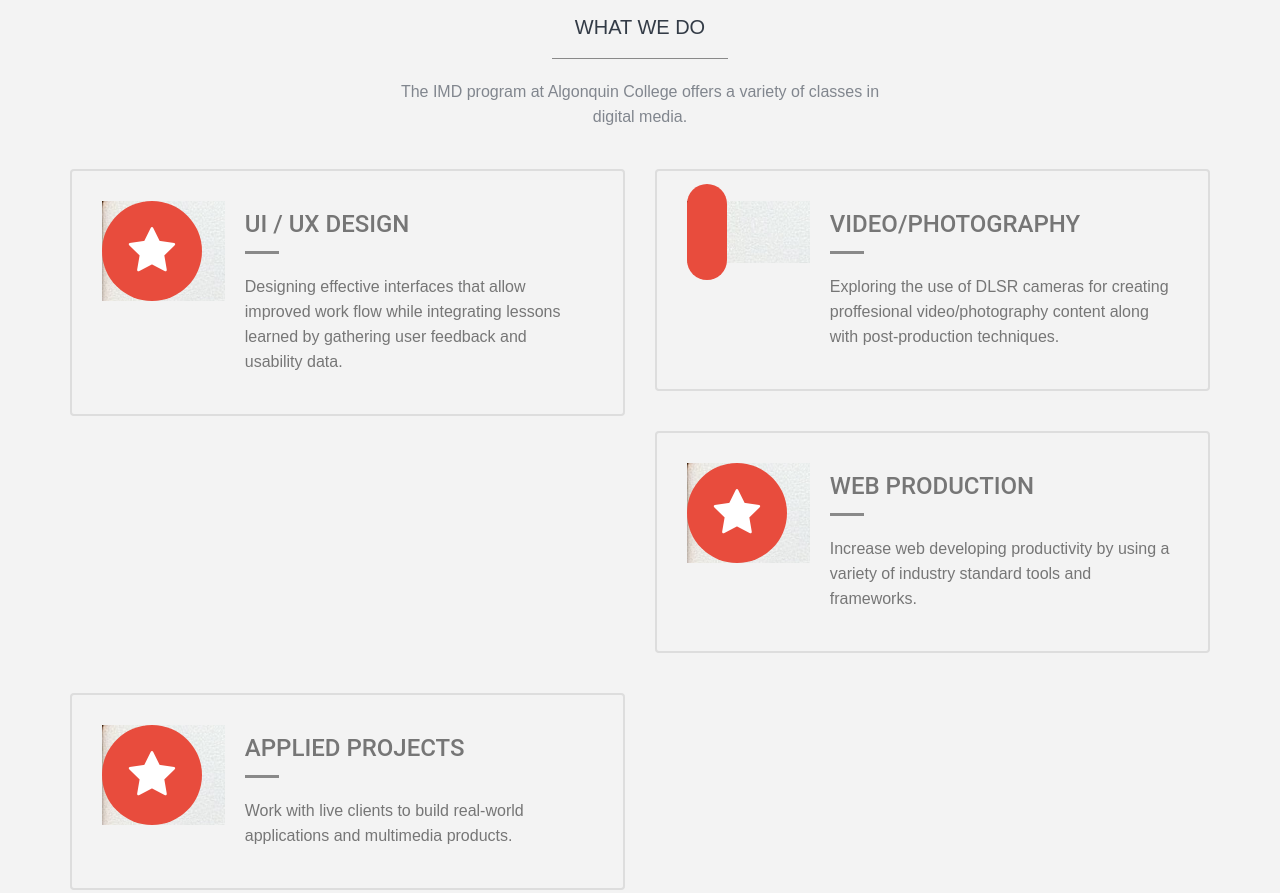
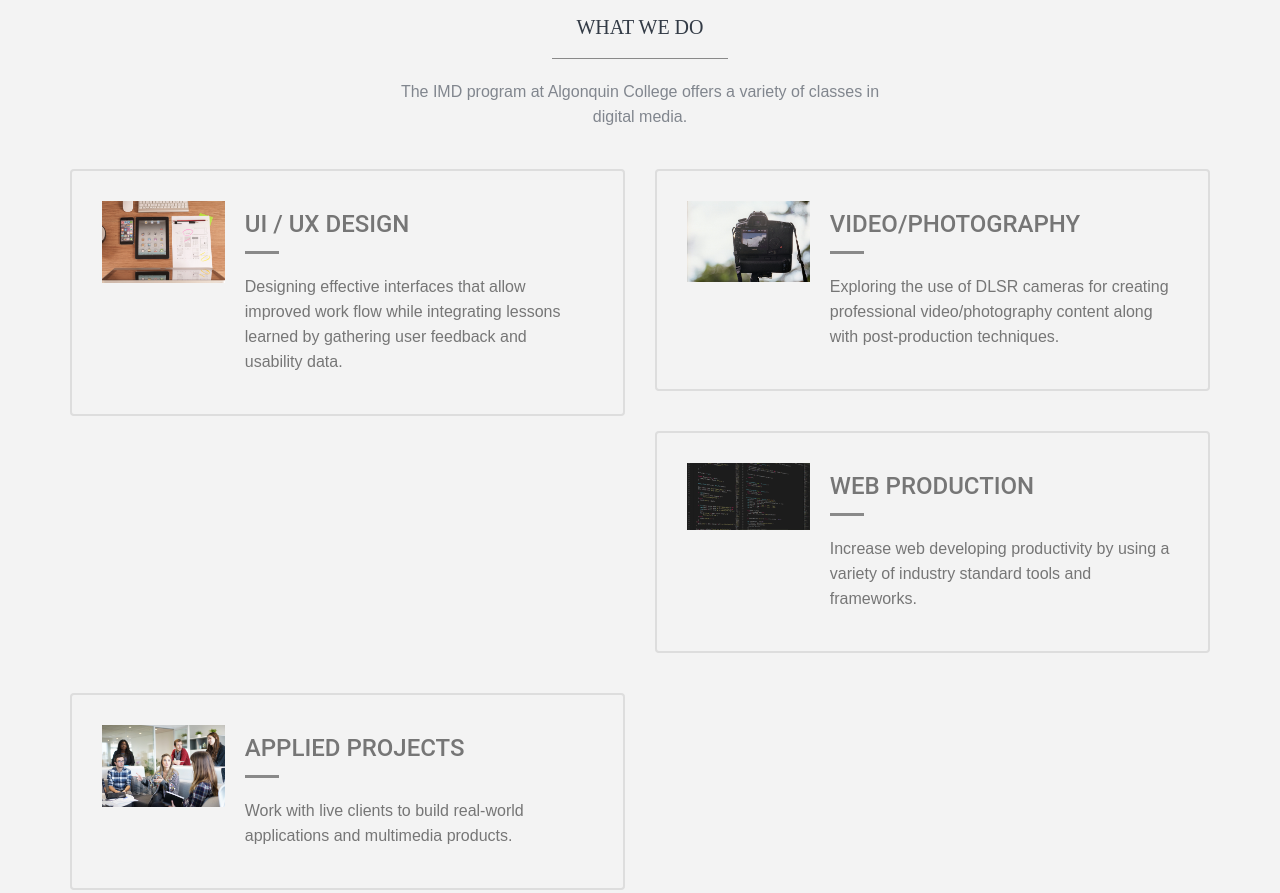
Before and after one commit to MTM6330-F17/talon-final, a plain HTML site: page graxpo-bootstrap/index.html in a window 1280 px wide. Shown: the part 1200-2093 px from the top of the page. Drawn offline with Linux system fonts and the light colour scheme.

Commit message:
Complete css
colors changed and icons changed to images

```diff
--- a/graxpo-bootstrap/css/style.css
+++ b/graxpo-bootstrap/css/style.css
@@ -408,14 +408,14 @@ a:hover{
 
 /* wedo section */
 .head_title h2{
-	font-family: arial;
+	font-family: 'Roboto Mediam';
 	font-size:20px;
 	font-weight:500;
 	color:#333b46;
 }
 .head_title p{
 	color: #81868e;
-    font-family: arial;
+    font-family: 'Arial';
     font-weight: 300;
     max-width: 42%;
     margin: 0 auto;
@@ -424,6 +424,7 @@ a:hover{
 .wedo_content_area{
 	padding-bottom:100px;
     overflow: hidden;
+		font-family: arial;
 }
 .single_wedo{
 	margin-top:40px;
@@ -431,39 +432,43 @@ a:hover{
 	padding:30px;
 	border-radius:4px;
 	transition:.6s;
+	font-family: arial;
 }
 .single_wedo:hover{
-	background:#e84c3d;
+	background: #56b949 ;
 	color:#fff;
+	font-family: arial;
 }
 
-.videography {
-	background-image: url("../images/videography.jpg");
+.video {
+	margin-top: 30px;
+	margin: 0 auto;
 }
+
 .single_wedo:hover .single_left_icon i{
-	background-image: url("../images/videography.jpg");
 	background: #ffffff;
 	color:#e84c3d;
+	font-family: arial;
 }
 .single_wedo:hover .single_right_text h4{
 	color:#fff;
 }
 .single_wedo:hover .separetor2{
-	border-bottom: 1px solid #fff;
+
+	font-family: arial;
 }
 
 .single_left_icon{
-	background-image: url("../images/videography.jpg");
     width: 25%;
     float: left;
     display: inline-block;
     margin-right: 20px;
 	transition:.6s;
 }
+
 .single_left_icon i{
-	color: #fff;
+	  color: #fff;
     font-size: 50px;
-		background-image: url("../images/videography.jpg");
     background: #e84c3d;
     padding: 20px;
     border-radius: 50px;
@@ -471,11 +476,12 @@ a:hover{
     height: 100px;
     text-align: center;
     line-height: 62px;
+}
 
-}
 .single_right_text{
 	width:70%;
 	display:inline-block;
+	font-family: arial;
 }
 .single_right_text p{
 	line-height:25px;
@@ -505,7 +511,6 @@ a:hover{
 
 .sinle_counter h4{
 	color:#fff;
-	font-family:'Roboto';
 	font-weight:300;
 }
 .sinle_counter h4 i{
--- a/graxpo-bootstrap/index.html
+++ b/graxpo-bootstrap/index.html
@@ -135,7 +135,7 @@
 					<div class="col-md-6 col-sm-6 col-xs-12">
 						<div class="single_wedo wow fadeIn" data-wow-duration="1s">
 							<div class="single_left_icon">
-								<a href=""><i class="fa fa-star"></i></a>
+								<a href=""><img src="images/ux-design.jpg"></i></a>
 							</div>
 
 							<div class="single_right_text">
@@ -148,20 +148,20 @@
 					<div class="col-md-6 col-sm-6 col-xs-12">
 						<div class="single_wedo wow fadeIn" data-wow-duration="1s">
 							<div class="single_left_icon">
-								<a href=""><i class="videography"></i></a>
+								<a href=""><img class="video" src="images/videography.jpg"></i></a>
 							</div>
 
 							<div class="single_right_text">
 								<h4>Video/Photography</h4>
 								<div class="separetor2"></div>
-								<p>Exploring the use of DLSR cameras for creating proffesional video/photography content along with post-production techniques.</p>
+								<p>Exploring the use of DLSR cameras for creating professional video/photography content along with post-production techniques.</p>
 							</div>
 						</div>
 					</div>
 					<div class="col-md-6 col-sm-6 col-xs-12">
 						<div class="single_wedo wow fadeIn" data-wow-duration="1s">
 							<div class="single_left_icon">
-								<a href=""><i class="fa fa-star"></i></a>
+								<a href=""><img class="web" src="images/web-production.png"></i></a>
 							</div>
 
 							<div class="single_right_text">
@@ -174,7 +174,7 @@
 					<div class="col-md-6 col-sm-6 col-xs-12">
 						<div class="single_wedo wow fadeIn" data-wow-duration="1s">
 							<div class="single_left_icon">
-								<a href=""><i class="fa fa-star"></i></a>
+								<a href=""><img class="applied" src="images/applied-projects.jpg"></i></a>
 							</div>
 
 							<div class="single_right_text">
```
